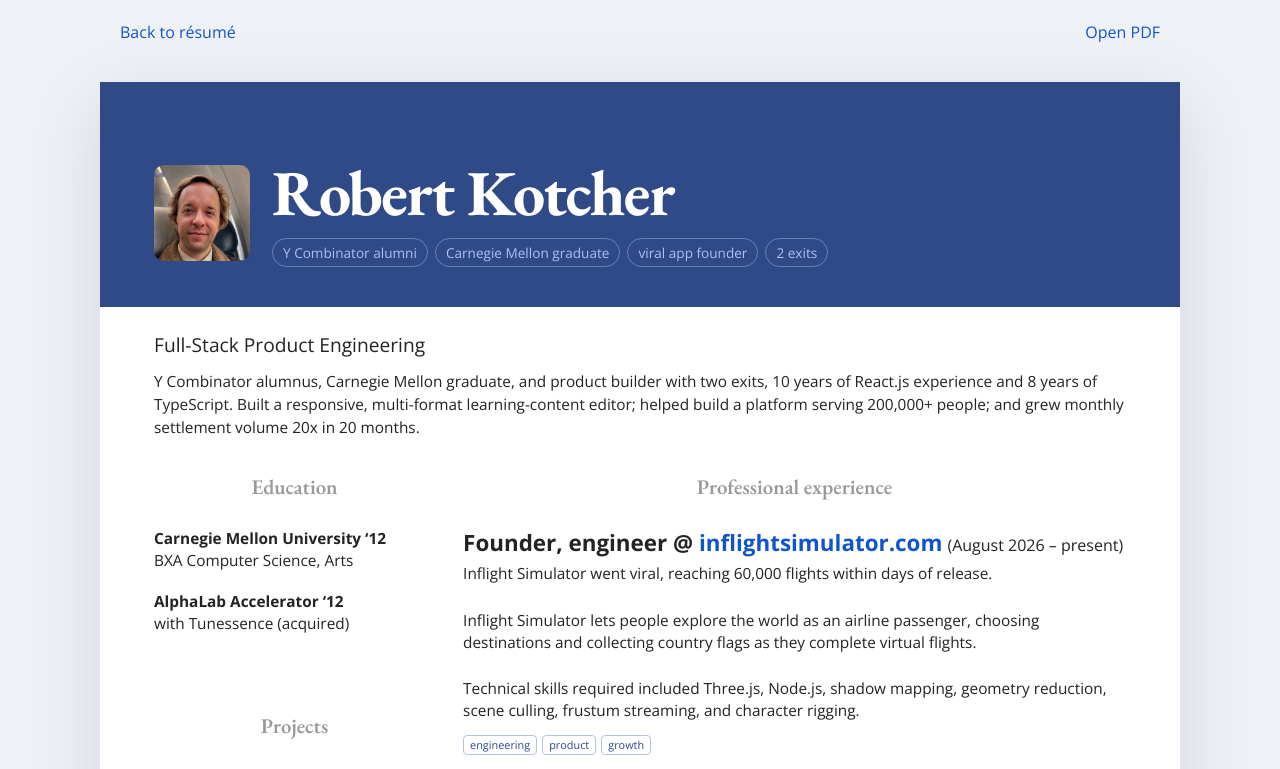
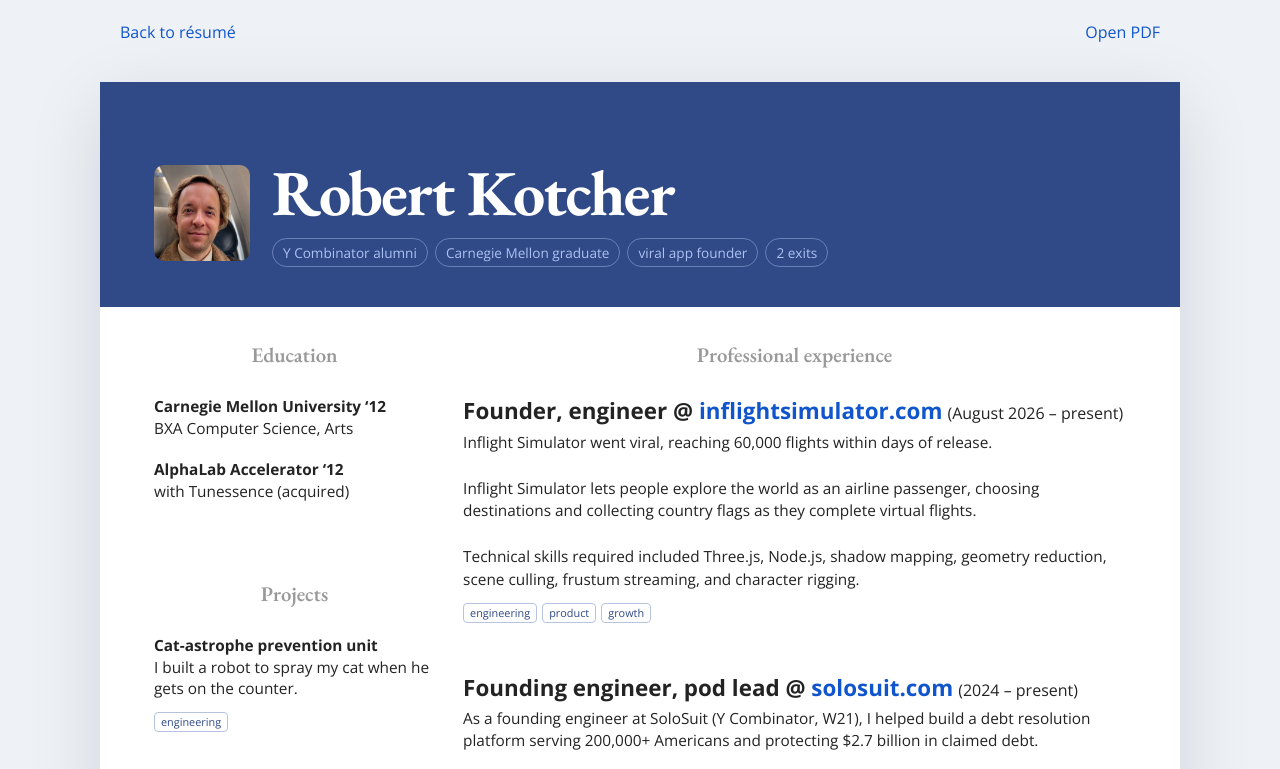
Before and after one commit to robertkotcher/robertkotcher.com, a Next.js app: page /directory/full-stack-product-engineering/print in a window 1280 px wide. Shown: the top 769 px of the page. Built offline with nearby package versions, Linux system fonts and the light colour scheme.

Commit message:
Remove variant summary section

```diff
--- a/app/Resume.tsx
+++ b/app/Resume.tsx
@@ -73,7 +73,6 @@
 
 
         <Content>
-        {variant && <section className="variant-summary"><h2>Full-Stack Product Engineering</h2><p>Y Combinator alumnus, Carnegie Mellon graduate, and product builder with two exits, 10 years of React.js experience and 8 years of TypeScript. Built a responsive, multi-format learning-content editor; helped build a platform serving 200,000+ people; and grew monthly settlement volume 20x in 20 months.</p></section>}
         <div className="resume-body">
           <aside className="sidebar">
             <section>
--- a/app/globals.css
+++ b/app/globals.css
@@ -262,11 +262,7 @@
 .resume-directory { max-width: 850px; margin: 60px auto; padding: 24px; }
 .resume-directory article { margin-top: 32px; padding: 24px; border: 1px solid var(--line); border-radius: 8px; }
 .resume-directory small, .print-controls small { color: #666; }
-.variant-summary { padding: 24px 54px 0; }
-.variant-summary h2 { font-size: 1.2rem; margin: 0 0 10px; }
-.variant-summary p { font-size: .96rem; line-height: 1.5; margin: 0; }
-@media screen and (max-width: 760px) { .variant-summary { padding-inline: 26px; } .print-controls { flex-wrap: wrap; gap: 8px; } }
-@media print { .tailored-resume .variant-summary { display: none; } }
+@media screen and (max-width: 760px) { .print-controls { flex-wrap: wrap; gap: 8px; } }
 
 /* Keep the photo square independently of wrapped header highlights. */
 .header-person { align-items: center; }
```
